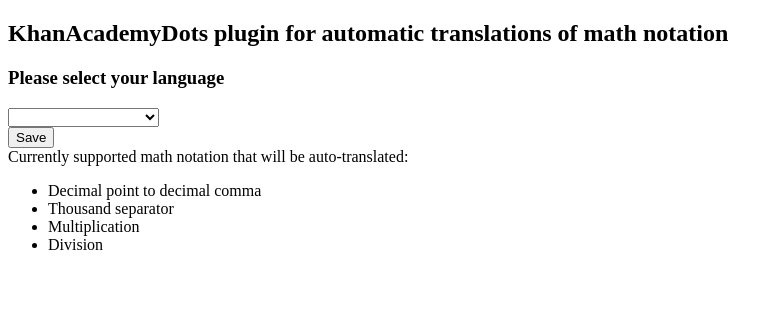
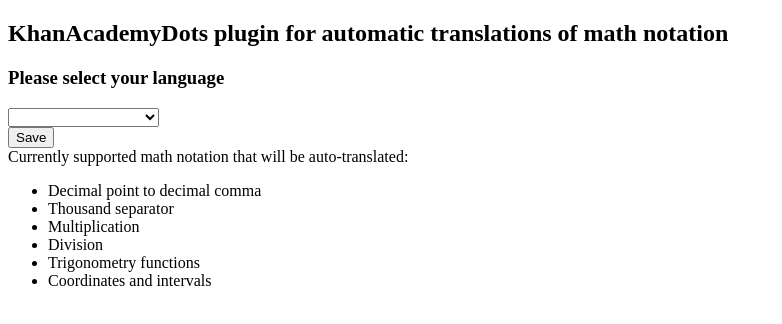
Before and after one commit to Khan/KhanAcademyDots, a browser extension: page options.html in a window 1280 px wide. Shown: the whole page, without its empty margins (0-782 px from the left). Drawn offline with Linux system fonts and the light colour scheme.

Commit message:
Add ESLint

```diff
--- a/options.html
+++ b/options.html
@@ -81,6 +81,8 @@
     <li>Thousand separator</li>
     <li>Multiplication</li>
     <li>Division</li>
+    <li>Trigonometry functions</li>
+    <li>Coordinates and intervals</li>
   </ul>
 </div>
 
```
Also changed, not shown: package.json (added, +26 -0 lines), 2 other files.
